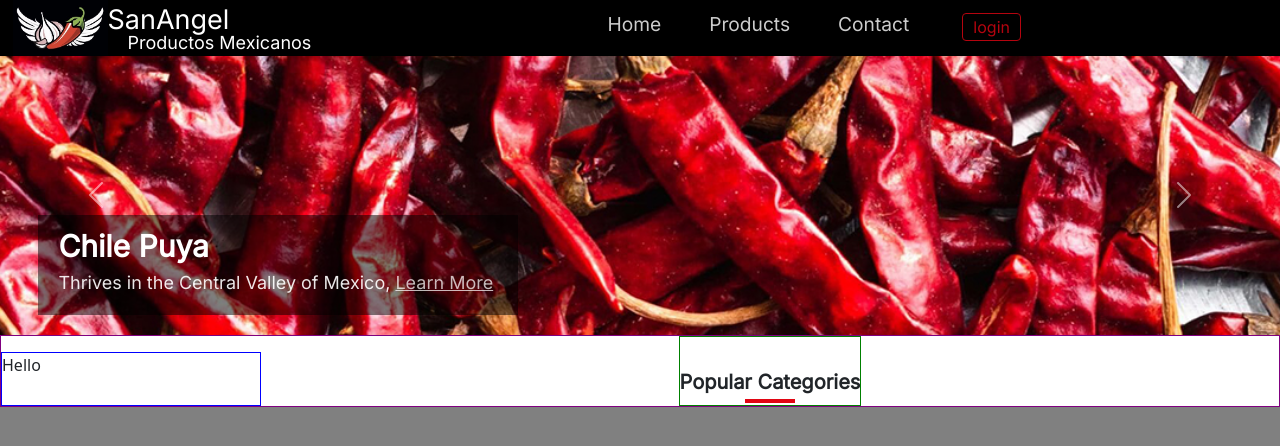
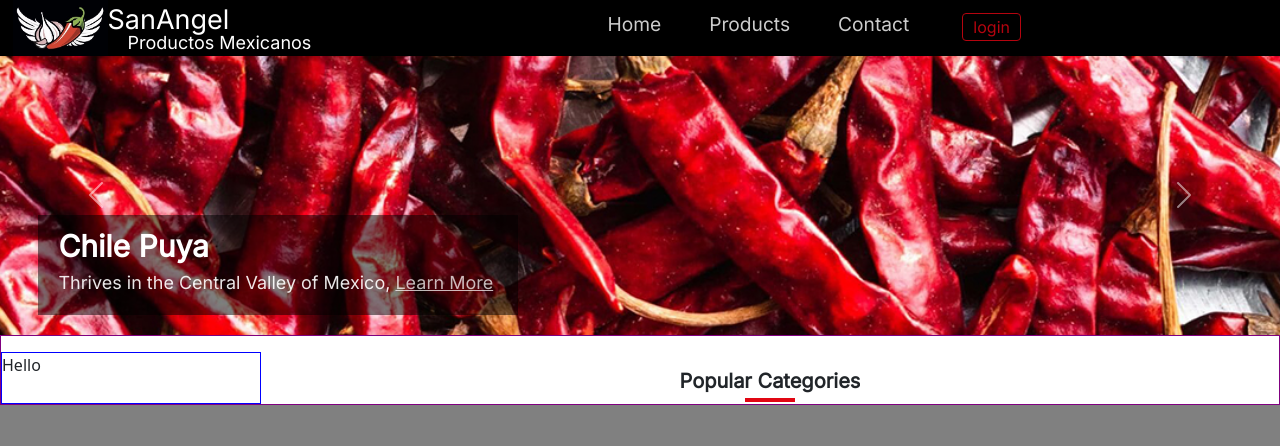
Before and after one commit to JoseJaramillo04/sanangelmx.com, a React (Create React App) app: page / in a window 1280 px wide. Shown: the top 446 px of the page. Built offline with nearby package versions, Linux system fonts and the light colour scheme.

Commit message:
removed green border

```diff
--- a/src/App.css
+++ b/src/App.css
@@ -24,7 +24,6 @@ html{
   display: flex;
   flex-direction: column;
   align-items: center;
-  border: 1px solid green
 }
 
 .fair-spacing{
```
